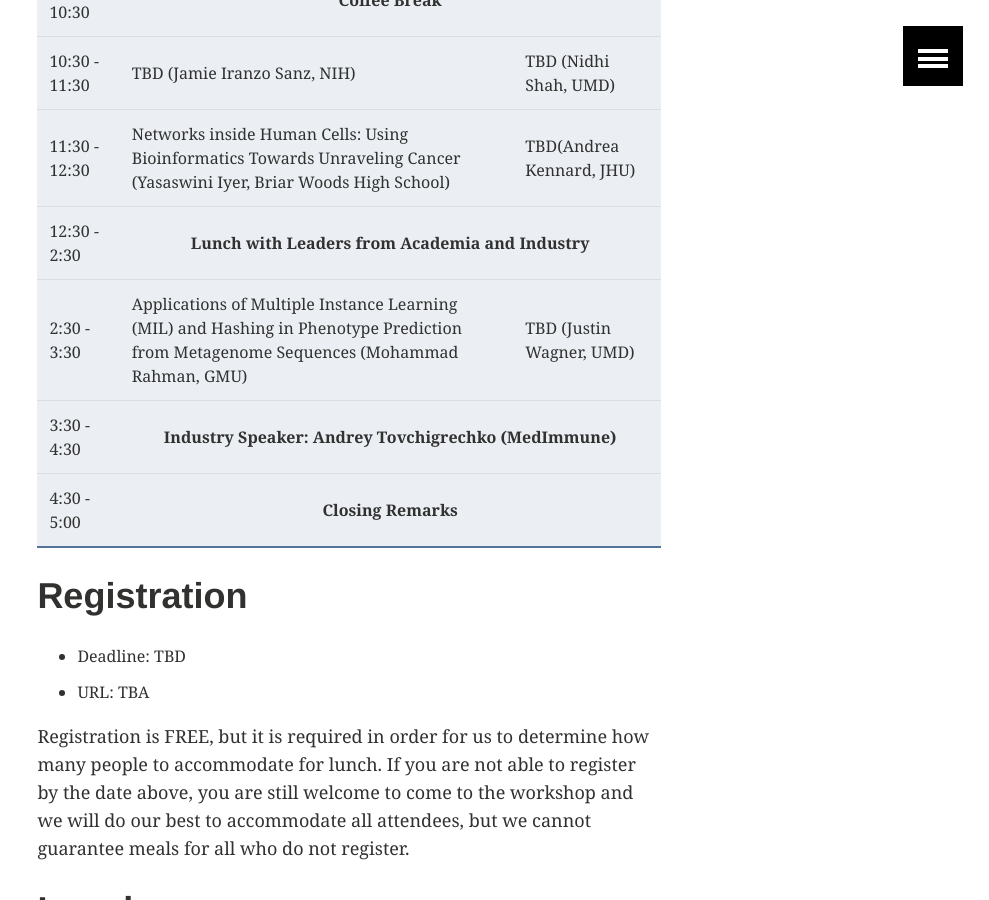
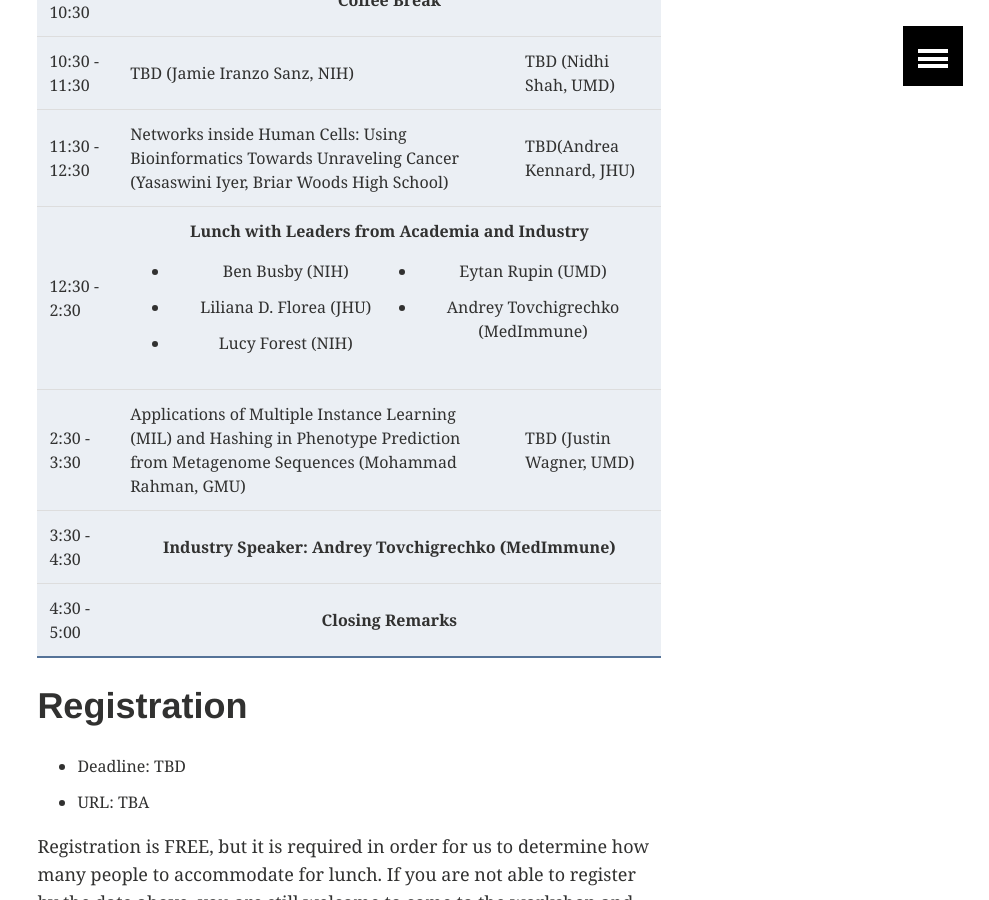
Before and after one commit to iscb-dc-rsg/iscb-dc-rsg.github.io, a Jekyll site: the page built from _pages/workshop2017.md, in a window 1280 px wide and 900 px high, scrolled down 1308 px. Shown: the whole window, without its empty margins (291-1280 px from the left). Built offline with Jekyll 4.4.1, drawn with Linux system fonts in a browser that asks for light colours; our own code applies the rules of GitHub Pages for plain Markdown files.

Commit message:
Added lunch discussion group leaders

```diff
--- a/_pages/workshop2017.md
+++ b/_pages/workshop2017.md
@@ -65,7 +65,16 @@
     </tr>
     <tr>
       <td>12:30 - 2:30</td>
-      <td colspan="2" align="center"><strong>Lunch with Leaders from Academia and Industry</strong></td>
+      <td colspan="2" align="center">
+        <strong>Lunch with Leaders from Academia and Industry</strong><br />
+        <ul style='columns: 2; -webkit-columns: 2; -moz-columns: 2;'>
+            <li>Ben Busby (NIH)</li>
+            <li>Liliana D. Florea (JHU)</li>
+            <li>Lucy Forest (NIH)</li>
+            <li>Eytan Rupin (UMD)</li>
+            <li>Andrey Tovchigrechko (MedImmune)</li>
+        </ul>
+      </td>
     </tr>
     <tr>
       <td>2:30 - 3:30</td>
```
